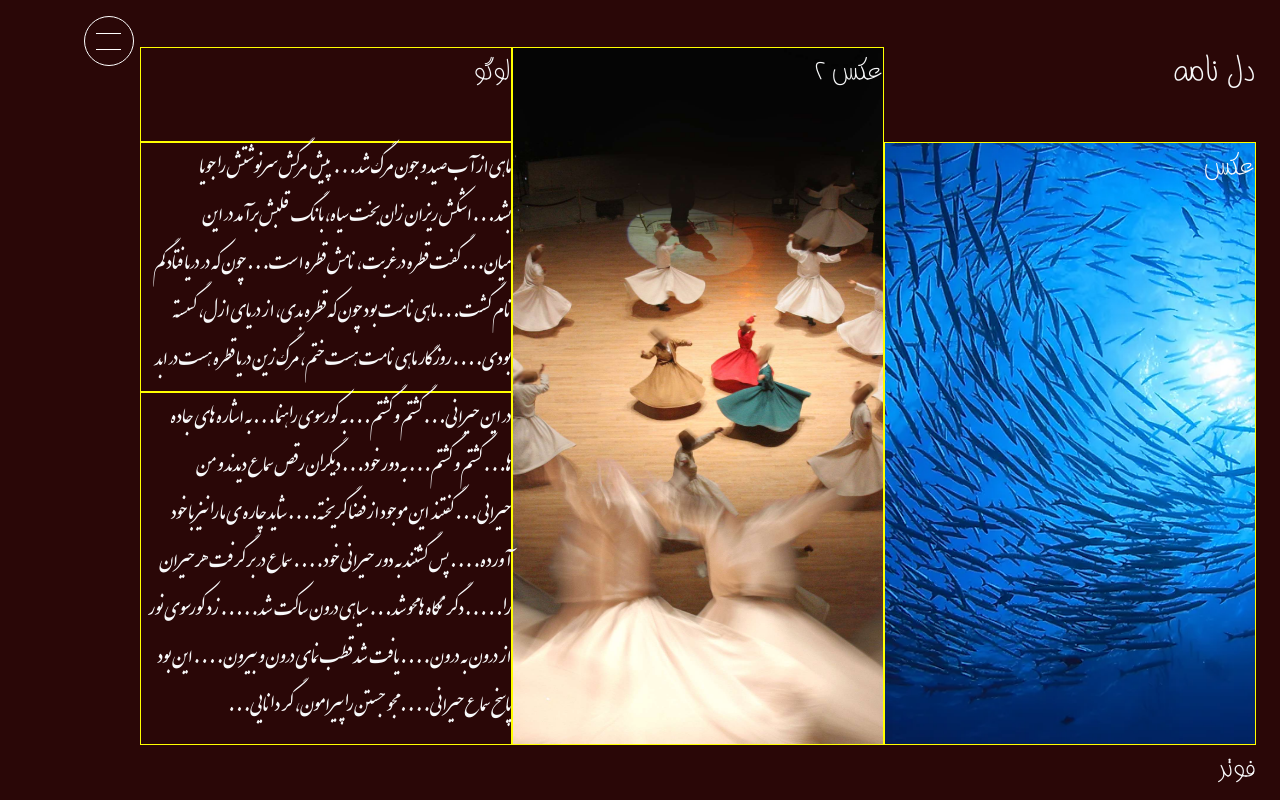
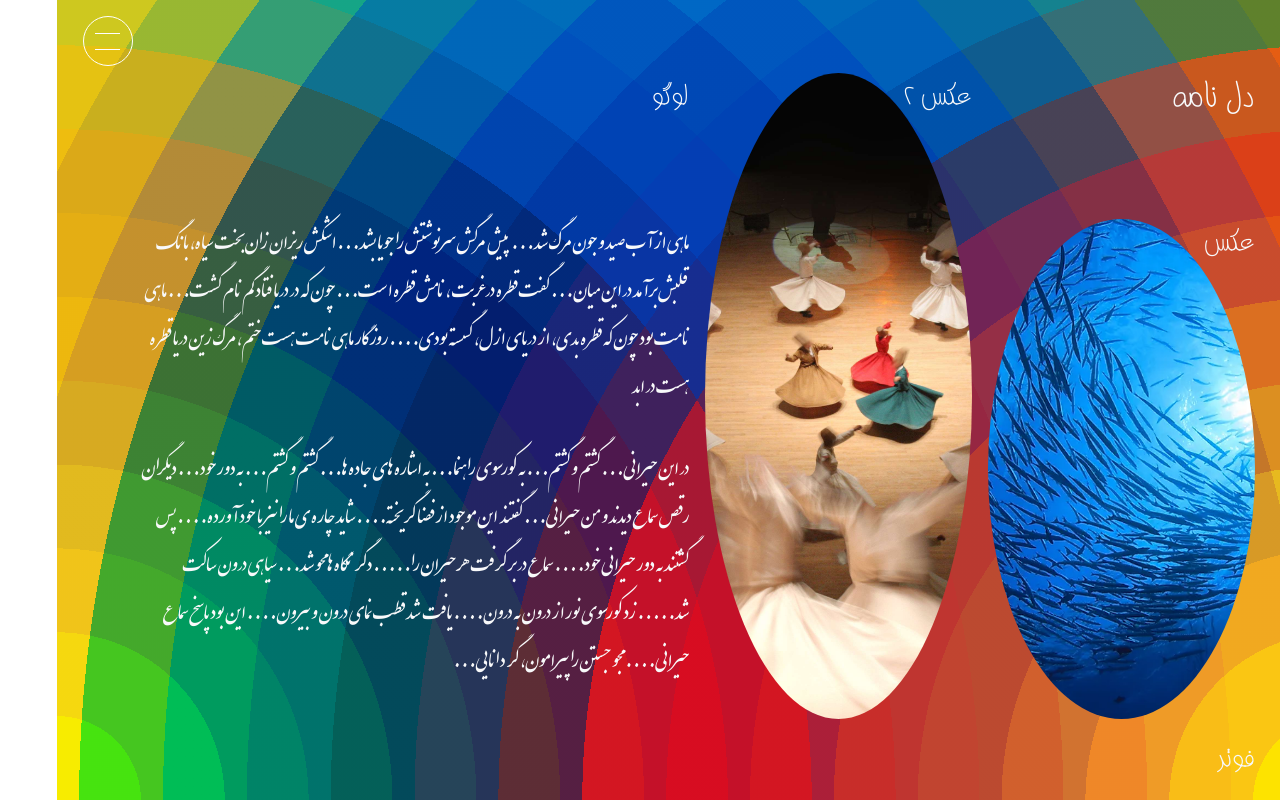
Before and after one commit to salarkazazi91/del-naame, an Angular app: page / in a window 1280 px wide. Built offline with nearby package versions, Linux system fonts and the light colour scheme.

Commit message:
modified background

```diff
--- a/src/app/home/home.component.scss
+++ b/src/app/home/home.component.scss
@@ -1,15 +1,13 @@
 :host {
     display: block;
-    height : 100vh;
-
 }
 
 .main {
-    height   : 100%;
-    display  : flex;
+    min-height: 100vh;
+    display: flex;
     flex-flow: column nowrap;
 
-    &>* {
+    & > * {
         flex: 1;
     }
 }
@@ -27,13 +25,12 @@
 }
 
 .pic1 {
-    grid-area       : pic1;
+    grid-area: pic1;
     background-image: url(../../assets/images/fish.jpg);
-
 }
 
 .pic2 {
-    grid-area       : pic2;
+    grid-area: pic2;
     background-image: url(../../assets/images/samaa2.jpg);
 }
 
@@ -50,7 +47,7 @@
 }
 
 div {
-    border: 1px solid yellow;
+    border-radius: 50%;
 }
 
 .header {
@@ -61,26 +58,25 @@ div {
     grid-area: footer;
 }
 
-@media screen and (min-width:512px) {
+@media screen and (min-width: 512px) {
     .main {
         display: grid;
 
-        grid-template-rows   : repeat(4, minmax(40px, auto));
-        grid-template-columns: repeat(3, 1fr);
-
+        grid-template-rows: repeat(4, minmax(40px, auto));
+        grid-template-columns: repeat(4, 1fr);
+        grid-gap: 1rem;
         grid-template-areas:
-            "header header header"
-            "title pic2 logo"
-            "title pic2 logo"
-            "pic1 pic2 heading"
-            "pic1 pic2 content"
-            "pic1 pic2 content"
-            "footer footer footer"
-        ;
+            "header header header header"
+            "title pic2 logo logo   "
+            "title pic2 logo logo"
+            "pic1 pic2 heading heading"
+            "pic1 pic2 content content"
+            "pic1 pic2 content content"
+            "footer footer footer footer";
     }
 }
 
-@media screen and (min-width:726px) {
+@media screen and (min-width: 726px) {
     .pic1 {
         animation: pic1_anime 30s infinite;
     }
@@ -92,44 +88,44 @@ div {
 
 @keyframes pic1_anime {
     0% {
-        transform: translate(0, 0px)
+        transform: translate(0, 0px);
     }
 
     25% {
-        transform: translate(5px, 15px)
+        transform: translate(5px, 15px);
     }
 
     50% {
-        transform: translate(-10px, -30px)
+        transform: translate(-10px, -30px);
     }
 
     75% {
-        transform: translate(5px, 15px)
+        transform: translate(5px, 15px);
     }
 
     100% {
-        transform: translate(0, 0px)
+        transform: translate(0, 0px);
     }
 }
 
 @keyframes pic2_anime {
     0% {
-        transform: translate(0, 0px)
+        transform: translate(0, 0px);
     }
 
     25% {
-        transform: translate(-10px, -30px)
+        transform: translate(-10px, -30px);
     }
 
     50% {
-        transform: translate(5px, 15px)
+        transform: translate(5px, 15px);
     }
 
     75% {
-        transform: translate(5px, 15px)
+        transform: translate(5px, 15px);
     }
 
     100% {
-        transform: translate(0, 0px)
+        transform: translate(0, 0px);
     }
 }
--- a/src/app/navigation/navigation.component.scss
+++ b/src/app/navigation/navigation.component.scss
@@ -1,44 +1,46 @@
 @import "../../styles/var";
 
 .menu {
-	direction       : ltr;
-	position        : absolute;
-	top             : 0%;
-	bottom          : 0%;
-	transition      : width 0.5s, left 0.5s;
-	background-color: white;
-	width           : 0;
-
+	direction: ltr;
+	position: absolute;
+	top: 0%;
+	bottom: 0%;
+	transition: width 0.5s, left 0.5s;
+	width: 0;
+	background-image: linear-gradient(45deg, transparent 20%, black 25%, transparent 25%),
+		linear-gradient(-45deg, transparent 20%, black 25%, transparent 25%),
+		linear-gradient(-45deg, transparent 75%, black 80%, transparent 0), radial-gradient(gray 2px, transparent 0);
+	background-size: 30px 30px, 30px 30px;
 }
 
 .toggle-menu {
-	left      : 0;
-	width     : 100%;
+	left: 0;
+	width: 100%;
 	transition: width 0.5s, left 0.5s;
 }
 
 .menu-btn {
-	border       : 1px solid white;
+	border: 1px solid white;
 	border-radius: 50%;
-	width        : 50px;
-	height       : 50px;
+	width: 50px;
+	height: 50px;
 
-	display        : flex;
-	flex-flow      : column nowrap;
+	display: flex;
+	flex-flow: column nowrap;
 	justify-content: space-evenly;
-	padding        : 0.5rem;
-	cursor         : pointer;
+	padding: 0.5rem;
+	cursor: pointer;
 
 	position: absolute;
-	top     : 2%;
-	left    : 2%;
+	top: 2%;
+	left: 2%;
 
 	z-index: 10000;
 
 	.line {
-		width           : 80%;
-		margin          : auto;
-		height          : 1px;
+		width: 80%;
+		margin: auto;
+		height: 1px;
 		background-color: white;
 	}
 }
@@ -60,45 +62,45 @@
 }
 
 .menu-item {
-	overflow           : hidden;
-	width              : 90%;
-	height             : 30%;
-	margin             : auto;
-	border-radius      : 5px;
+	overflow: hidden;
+	width: 90%;
+	height: 30%;
+	margin: auto;
+	border-radius: 50%;
 	background-position: center;
-	background-size    : cover;
-	background-repeat  : no-repeat;
-	transition         : transform 0.5s;
+	background-size: cover;
+	background-repeat: no-repeat;
+	transition: transform 0.5s;
 
 	a {
 		transition: color 0.5s;
 	}
 
 	&::after {
-		content         : "";
-		position        : absolute;
-		top             : 0%;
-		bottom          : 0%;
-		right           : 0%;
-		left            : 0%;
+		content: "";
+		position: absolute;
+		top: 0%;
+		bottom: 0%;
+		right: 0%;
+		left: 0%;
 		background-color: rgba($color: #000000, $alpha: 0.5);
-		transition      : background-color 0.5s;
-		z-index         : 10001;
+		transition: background-color 0.5s;
+		z-index: 10001;
 	}
 
 	&:hover {
-		transform : scale(105%);
+		transform: scale(105%);
 		transition: transform 0.5s;
 
 		a {
-			color     : #c5a379 !important;
+			color: #c5a379 !important;
 			transition: color 0.5s;
 		}
 	}
 
 	&:hover::after {
 		background-color: rgba($color: #000000, $alpha: 0);
-		transition      : background-color 0.5s;
+		transition: background-color 0.5s;
 	}
 }
 
@@ -106,10 +108,10 @@
 	position: relative;
 
 	a {
-		position : absolute;
-		top      : 50%;
-		left     : 50%;
+		position: absolute;
+		top: 50%;
+		left: 50%;
 		transform: translate(-50%, -50%);
-		z-index  : 10002;
+		z-index: 10002;
 	}
 }
--- a/src/styles/_var.scss
+++ b/src/styles/_var.scss
@@ -2,8 +2,6 @@
 $CLR_LIGHT:#e7e8e9;
 
 
-// COLOR
-$clr-background:#2a0707;
 
 
 
--- a/src/styles/styles.scss
+++ b/src/styles/styles.scss
@@ -14,18 +14,35 @@
 }
 
 body {
-    background-color: $clr-background;
+    // background: linear-gradient(#4386ff, transparent), linear-gradient(117deg, #ff0000, transparent),
+    //     linear-gradient(277deg, #00ffdc, transparent);
+    // background-blend-mode: multiply;
+
+    $colors: #fedc00 0, #fedc00 1/18 * 100%, #fcb712 0, #fcb712 2/18 * 100%, #f7921e 0, #f7921e 3/18 * 100%, #e87f24 0,
+        #e87f24 4/18 * 100%, #dd6227 0, #dd6227 5/18 * 100%, #dc4c27 0, #dc4c27 6/18 * 100%, #ca3435 0,
+        #ca3435 7/18 * 100%, #b82841 0, #b82841 8/18 * 100%, #953751 0, #953751 9/18 * 100%, #364c88 0,
+        #364c88 10/18 * 100%, #16599d 0, #16599d 11/18 * 100%, #02609e 0, #02609e 12/18 * 100%, #0073a9 0,
+        #0073a9 13/18 * 100%, #008aa4 0, #008aa4 14/18 * 100%, #239a87 0, #239a87 15/18 * 100%, #7cba6d 0,
+        #7cba6d 16/18 * 100%, #becc2f 0, #becc2f 17/18 * 100%, #e0d81d 0, #e0d81d 18/18 * 100%;
+
+    // $colors : #fedc00, #fcb712, #f7921e, #e87f24, #dd6227, #dc4c27, #ca3435, #b82841, #953751, #364c88, #16599d, #02609e, #0073a9, #008aa4, #239a87, #7cba6d, #becc2f, #e0d81d;
+
+    background: repeating-radial-gradient(circle at bottom left, $colors),
+        repeating-radial-gradient(circle at bottom right, $colors);
+    background-blend-mode: overlay;
+
     overflow-x: hidden;
     -ms-overflow-style: none; /* for Internet Explorer, Edge */
     scrollbar-width: none; /* for Firefox */
     overflow-y: scroll;
     font-family: BZiba, FarNazanin, Arial, Helvetica, sans-serif;
-    font-size: clamp(1rem,5vw,2rem);
+    font-size: clamp(1rem, 5vw, 2rem);
 }
 
 body::-webkit-scrollbar {
     display: none; /* for Chrome, Safari, and Opera */
 }
+
 
 li {
     list-style: none;
@@ -36,23 +53,22 @@ a {
     text-decoration: none;
 }
 
-img{
+img {
     width: 100%;
     height: auto;
 }
 
-
-.bg-no-repeat{
+.bg-no-repeat {
     background-repeat: no-repeat;
 }
 
-.bg-contain{
+.bg-contain {
     background-size: contain;
 }
-.bg-cover{
+.bg-cover {
     background-size: cover;
 }
 
-.bg-center{
+.bg-center {
     background-position: center;
 }
```
